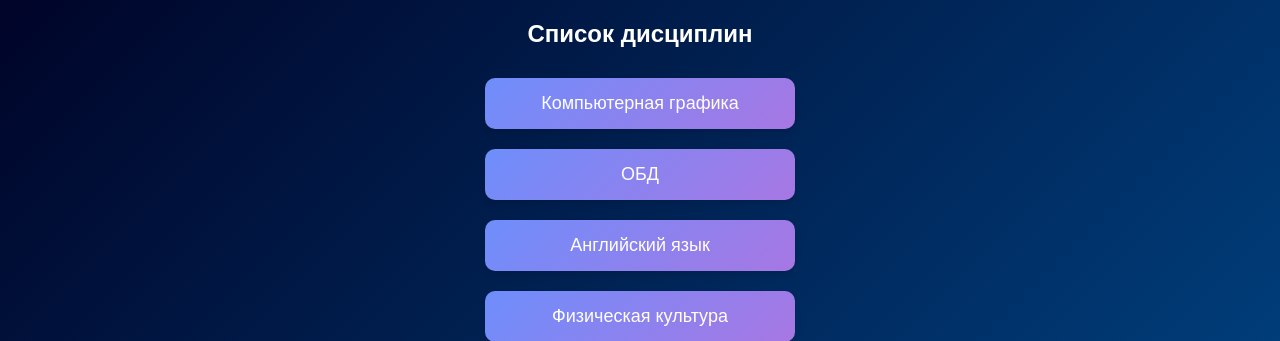
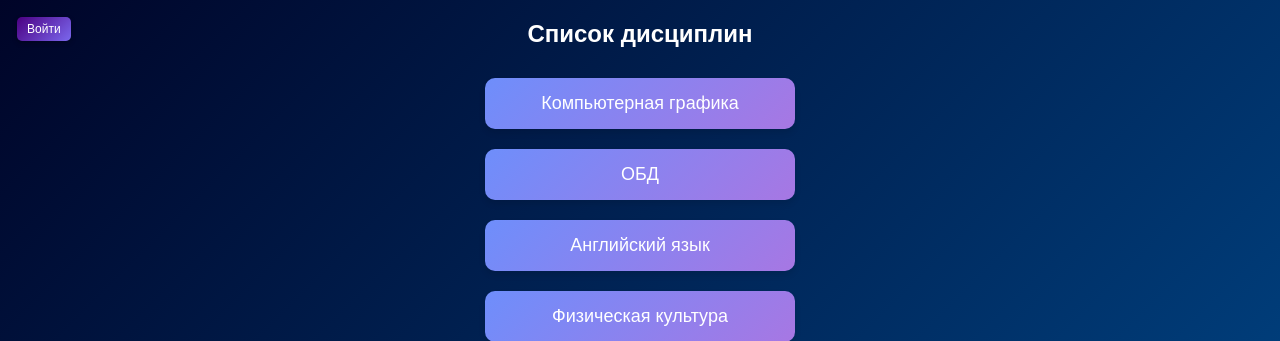
Before and after one commit to SurfenUndWellen/PSTU-lessons, a Flask app: page / in a window 1280 px wide. Shown: the top 341 px of the page. Run offline with Flask 3, Linux system fonts and the light colour scheme.

Commit message:
хуня2

```diff
--- a/app.py
+++ b/app.py
@@ -27,6 +27,9 @@ def el():
 @app.route('/student')
 def student():
     return render_template('student.html')
+@app.route('/login')
+def login():
+    return render_template('login.html')
 
 if __name__ == '__main__':
     app.run(debug=True)
--- a/static/styles.css
+++ b/static/styles.css
@@ -49,6 +49,27 @@
             transform: scale(1.05);
             box-shadow: 0px 6px 12px rgba(0, 0, 0, 0.2);
         }
+        .corner-button {
+            position: absolute;
+            top: 17px;
+            left: 17px;
+        }
+        .corner-button {
+            background: linear-gradient(135deg, #4B0082, #7B68EE);
+            color: white;
+            padding: 5px 10px;
+            text-align: center;
+            text-decoration: none;
+            display: inline-block;
+            font-size: 12px;
+            cursor: pointer;
+            border-radius: 5px;
+            box-shadow: 0 2px 5px rgba(0, 0, 0, 0.3);
+        }
+        .corner-button:hover {
+            transform: scale(1.05);
+            box-shadow: 0px 6px 12px rgba(0, 0, 0, 0.2);
+        }
         a {
             text-decoration: none;
         }
--- a/templates/index.html
+++ b/templates/index.html
@@ -13,5 +13,6 @@
     <a href="{{ url_for('pc') }}" class="button">Физическая культура</a> <!-- pc.html -->
     <a href="{{ url_for('al') }}" class="button">Алгоритмы</a> <!-- al.html -->
     <a href="{{ url_for('student') }}" class="s_button">Добавить студента</a> <!-- student.html -->
+    <a href="{{ url_for('login') }}" class="corner-button">Войти</a> <!-- login.html -->
 </body>
 </html>
```
